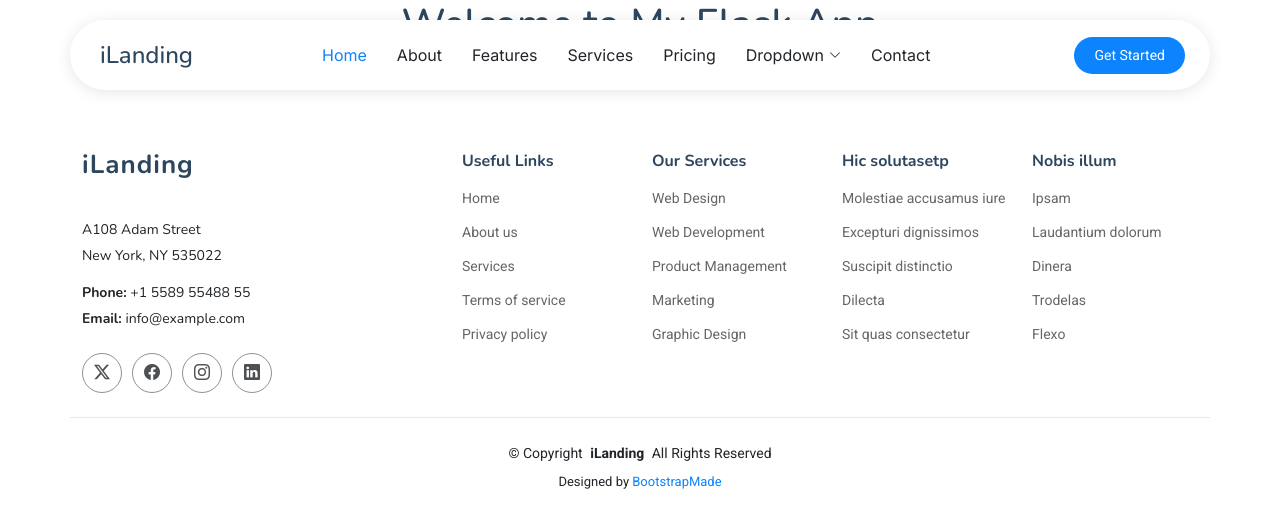
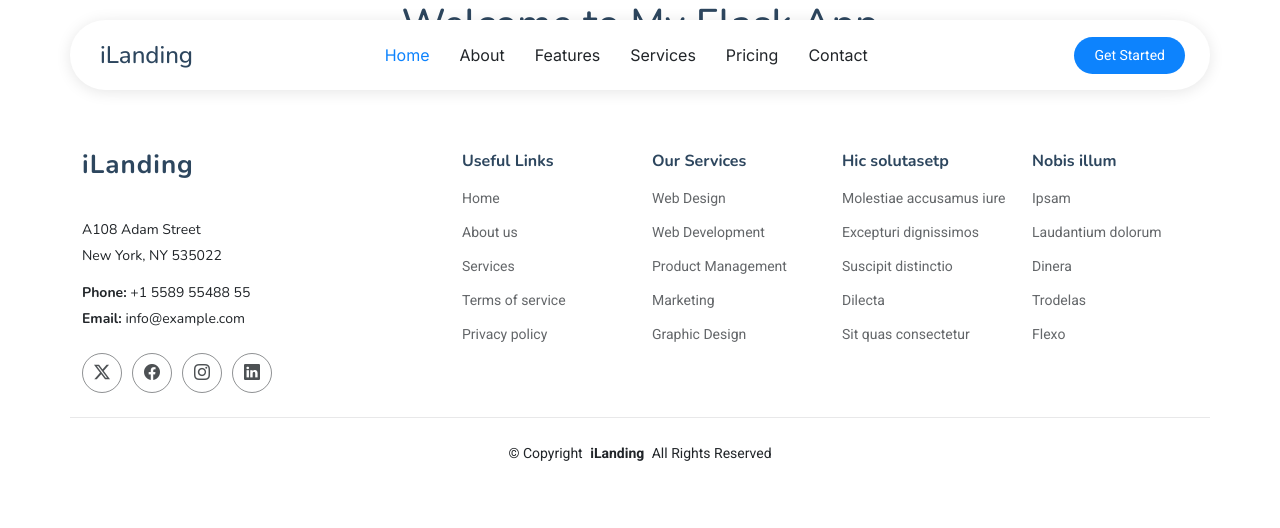
Before and after one commit to Carrington-dev/adventures, a Flask app: page / in a window 1280 px wide. Shown: the top 528 px of the page. Run offline with Flask 3, Linux system fonts and the light colour scheme; some libraries are stand-ins or nearby versions.

Commit message:
Update base.html
Co-Authored-By: Carrington Muleya <79579279+carrington-dev@users.noreply.github.com>

```diff
--- a/templates/base.html
+++ b/templates/base.html
@@ -48,23 +48,7 @@
           <li><a href="#features">Features</a></li>
           <li><a href="#services">Services</a></li>
           <li><a href="#pricing">Pricing</a></li>
-          <li class="dropdown"><a href="#"><span>Dropdown</span> <i class="bi bi-chevron-down toggle-dropdown"></i></a>
-            <ul>
-              <li><a href="#">Dropdown 1</a></li>
-              <li class="dropdown"><a href="#"><span>Deep Dropdown</span> <i class="bi bi-chevron-down toggle-dropdown"></i></a>
-                <ul>
-                  <li><a href="#">Deep Dropdown 1</a></li>
-                  <li><a href="#">Deep Dropdown 2</a></li>
-                  <li><a href="#">Deep Dropdown 3</a></li>
-                  <li><a href="#">Deep Dropdown 4</a></li>
-                  <li><a href="#">Deep Dropdown 5</a></li>
-                </ul>
-              </li>
-              <li><a href="#">Dropdown 2</a></li>
-              <li><a href="#">Dropdown 3</a></li>
-              <li><a href="#">Dropdown 4</a></li>
-            </ul>
-          </li>
+
           <li><a href="#contact">Contact</a></li>
         </ul>
         <i class="mobile-nav-toggle d-xl-none bi bi-list"></i>
@@ -152,13 +136,7 @@
 
     <div class="container copyright text-center mt-4">
       <p>© <span>Copyright</span> <strong class="px-1 sitename">iLanding</strong> <span>All Rights Reserved</span></p>
-      <div class="credits">
-        <!-- All the links in the footer should remain intact. -->
-        <!-- You can delete the links only if you've purchased the pro version. -->
-        <!-- Licensing information: https://bootstrapmade.com/license/ -->
-        <!-- Purchase the pro version with working PHP/AJAX contact form: [buy-url] -->
-        Designed by <a href="https://bootstrapmade.com/">BootstrapMade</a>
-      </div>
+
     </div>
 
   </footer>
```
